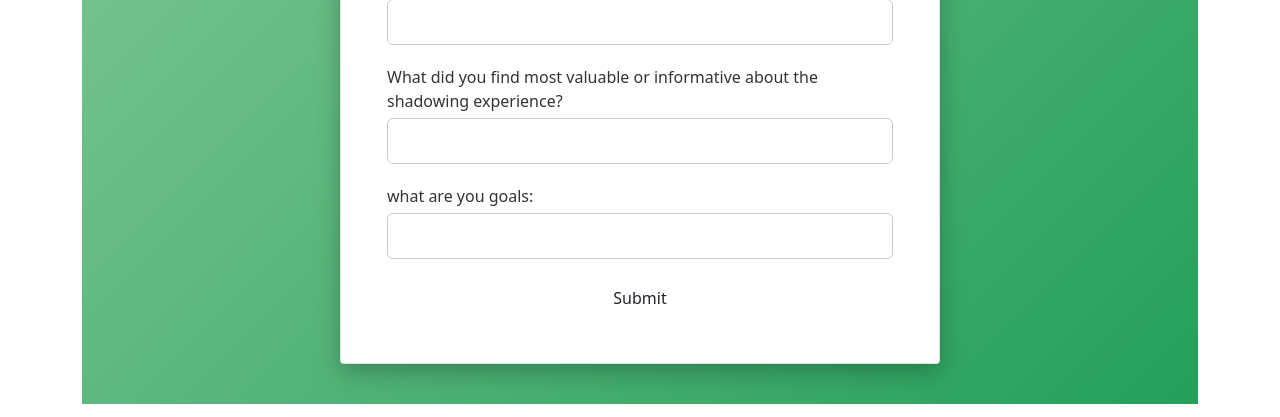
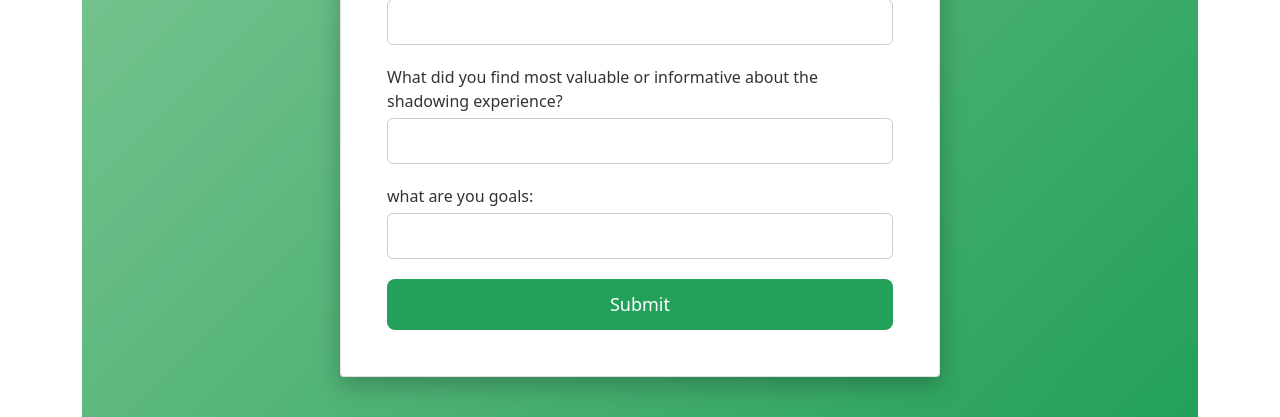
Before and after one commit to krellC137/ShadowerReview, a Django app: page /feedback/form/ in a window 1280 px wide. Shown: the part 889-1306 px from the top of the page. Run offline with Django 5.2, Linux system fonts and the light colour scheme; data comes from the database, SQL or seed files in the repository; both versions use the stored data as it was after the commit.

Commit message:
changed form submission

```diff
--- a/feedback_app/feedback/templates/feedback/form.html
+++ b/feedback_app/feedback/templates/feedback/form.html
@@ -28,7 +28,7 @@
                         </div>
                     {% endif %}
                 {% endfor %}
-                <button type="submit" class="btn btn-block">Submit</button>
+                <button type="submit" class="btn-block">Submit</button>
             </form>
         </div>
     </div>
```
Also changed, not shown: feedback_app/db.sqlite3.
